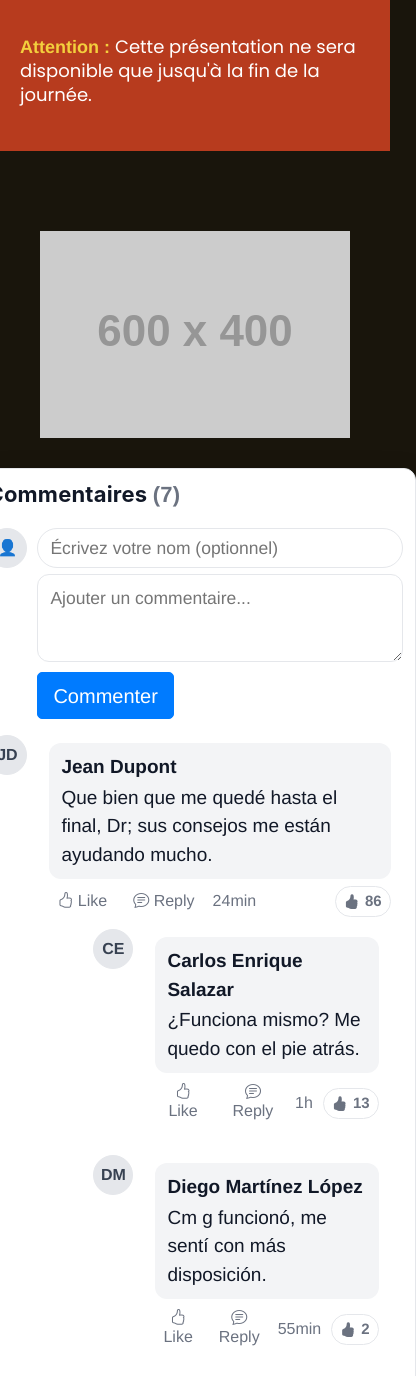
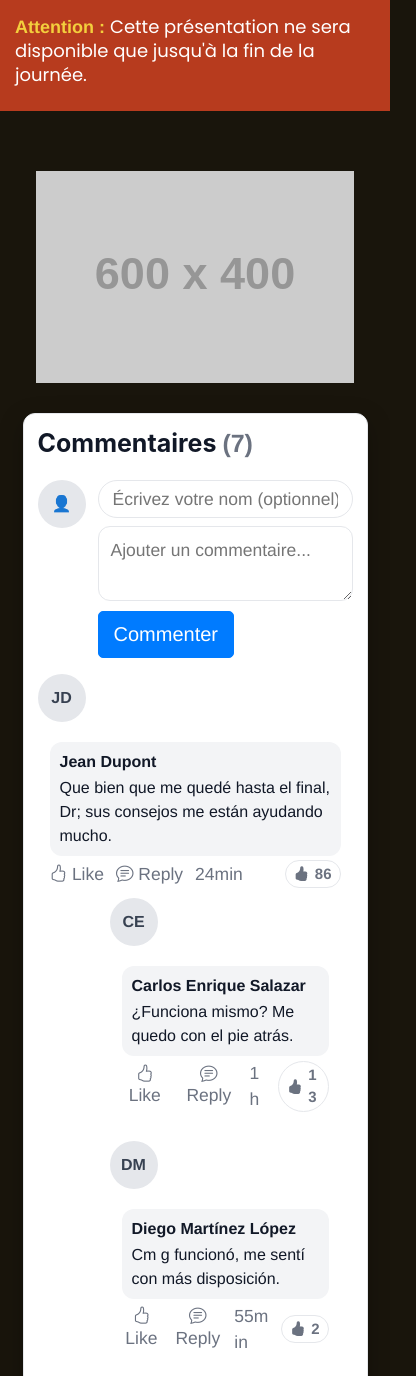
Before and after one commit to UchihaDevan/liposlim, a plain HTML site: page index.html in a window 390 px wide. Shown: the top 1376 px of the page, 416 px wide, since content can reach past the window. Drawn offline with Linux system fonts and the light colour scheme; placeholder pictures from the web are drawn by us.

Commit message:
Update style.css

```diff
--- a/css/style.css
+++ b/css/style.css
@@ -1919,159 +1919,36 @@ body[style*="background-color: #19150C"] #comments-root {
    }
 }
 
-/* ================================
-   MOBILE — Comentários
-   Colar ao final do CSS
-   ================================ */
-@media (max-width: 640px) {
-   .topo-1, .container {
-      padding: 20px;
-   }
-
-
-  /* Espaçamento seguro em laterais (iOS notch etc.) */
-  #comments,
+
+/* --- Correções para a área de comentários no mobile --- */
+@media (max-width: 768px) {
+  /* devolve os gutters no container desta seção */
+  .topo-1 .container {
+    padding-left: 16px;
+    padding-right: 16px;
+  }
+
+  /* garante respiro extra no card de comentários */
   #comments-root {
-    padding-left: max(12px, env(safe-area-inset-left));
-    padding-right: max(12px, env(safe-area-inset-right));
-  }
-
-  /* --- Grid vira 1 coluna --- */
-  .comment-list {
-    display: grid;
-    grid-template-columns: 1fr;
-    gap: 12px; /* um pouco menor no mobile */
-  }
-
-  /* --- Cartões (modo cards) --- */
-  .comment-card {
-    padding: 12px;
-    border-radius: 12px;
-    box-shadow: 0 3px 12px rgba(0,0,0,.05);
-  }
-
-  .comment-head {
-    gap: 10px;
-  }
-
-  .avatar {
-    width: 48px;
-    height: 48px;
-  }
-
-  .user-name {
-    font-size: 1rem;
-    line-height: 1.2;
-  }
-
-  blockquote {
-    margin: .25rem 0 0;
-    line-height: 1.45;
-    font-size: .95rem;
-  }
-
-  /* --- Componente estilo "chat-bubble" (#comments-root) --- */
-  #comments-root {
-    padding: 12px; /* já existia, reforço aqui pro breakpoint de 640px */
+    margin-left: 12px;
+    margin-right: 12px;
+    padding: 14px;           /* já tinha 12px, mantive confortável */
     border-radius: 12px;
   }
 
-  #comments-root .cb-title {
-    font-size: 1.1rem;
-    margin-bottom: 10px;
-  }
-
-  .cb-new {
-    gap: 10px;
-  }
-
-  .cb-avatar {
-    width: 40px;
-    height: 40px;
-    flex: 0 0 40px;
-    border: 1px solid var(--cb-border);
-  }
-
-  .cb-form .cb-row {
-    gap: 6px;
-    margin-bottom: 6px;
-  }
-
-  .cb-form input[type="text"] {
-    height: 40px;
-    font-size: .9rem;
-    padding: 0 12px;
-  }
-
-  .cb-form textarea {
-    min-height: 88px;
-    font-size: .95rem;
-    padding: 10px 12px;
-  }
-
-  .cb-item {
-    gap: 10px;
-    align-items: flex-start;
-  }
-
-  .cb-bubble {
-    padding: 10px 12px;
-    border-radius: 12px;
-  }
-
-  .cb-name {
-    font-size: .95rem;
-  }
-
-  .cb-text {
-    font-size: .95rem;
-    line-height: 1.5;
-    overflow-wrap: anywhere;   /* evita overflow em palavras longas/links */
-    word-break: break-word;
-  }
-
-  .cb-meta {
-    font-size: .8rem;
-    gap: 10px;
-  }
-
-  .cb-meta button {
-    padding: 6px 8px;          /* alvos de toque maiores */
-    border-radius: 8px;
-  }
-
-  .cb-likes {
-    padding: 3px 8px;
-    gap: 6px;
-  }
-
-  .cb-replies {
-    margin-left: 44px;         /* indentação menor no mobile */
-    margin-top: 8px;
-  }
-
-  /* --- Ajustes gerais de tipografia no mobile --- */
-  #comments h2,
-  #comments-root .cb-title {
-    letter-spacing: .2px;
-  }
-
-  /* --- Acessibilidade e performance --- */
-  .avatar img,
-  .cb-avatar img {
-    object-fit: cover;
-  }
-
-  /* Evita que imagens anexadas estourem o layout */
-  .cb-bubble img,
-  .comment-card img {
-    max-width: 100%;
-    height: auto;
-    border-radius: 8px;
-  }
-}
-
-/* Reduz animações no mobile quando usuário prefere menos movimento */
-@media (prefers-reduced-motion: reduce) {
-  .comment-card:hover { transform: none; box-shadow: 0 4px 14px rgba(0,0,0,.04); }
-}
+  /* já existem estes dois, só deixando explícito aqui */
+  #comments-root .cb-item { flex-direction: column; }
+  #comments-root .cb-body { padding: 8px 12px; }
+}
+
+/* evita corte de conteúdo por palavras/URLs muito longas */
+#comments-root, #comments-root * {
+  overflow-wrap: anywhere;
+  word-break: break-word;
+}
+
+/* torna mídia responsiva para não estourar a largura no mobile */
+img, video, iframe {
+  max-width: 100%;
+  height: auto;
+}
```
